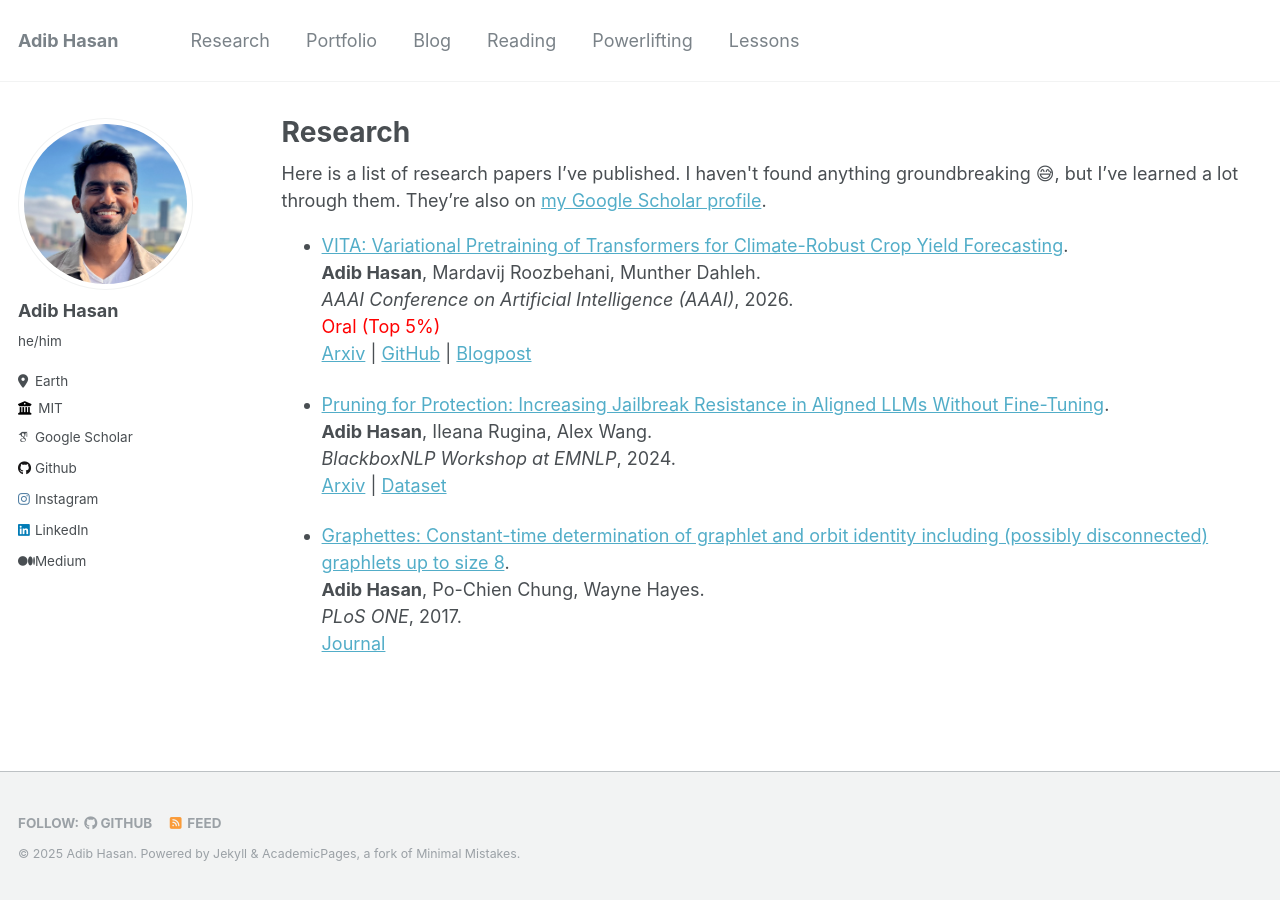
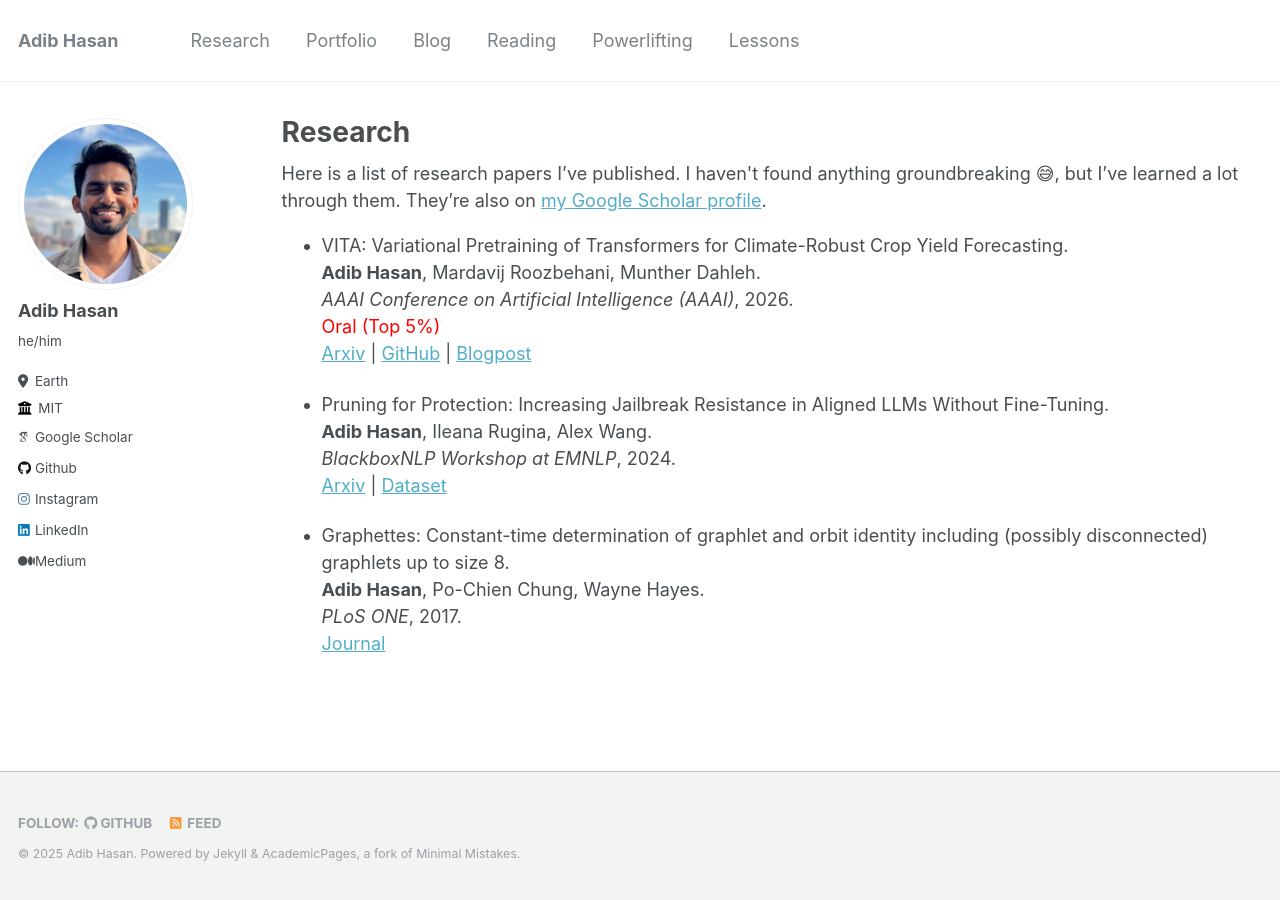
Before and after one commit to Neehan/neehan.github.io, a Jekyll site: the page built from _pages/research.md, in a window 1280 px wide. Built offline with Jekyll 4.4.1, drawn with Linux system fonts in a browser that asks for light colours; some web fonts are replaced; part of the change alters nothing that is shown.

Commit message:
redesign research page

```diff
--- a/_pages/research.md
+++ b/_pages/research.md
@@ -9,18 +9,18 @@ author_profile: true
   <div class="wordwrap">Here is a list of research papers I’ve published. I haven't found anything groundbreaking 😅, but I’ve learned a lot through them. They’re also on <a href="{{site.author.googlescholar}}">my Google Scholar profile</a>.</div>
 {% endif %}
 
-* [VITA: Variational Pretraining of Transformers for Climate-Robust Crop Yield Forecasting](https://arxiv.org/abs/2508.03589). <br>
+* VITA: Variational Pretraining of Transformers for Climate-Robust Crop Yield Forecasting. <br>
   **Adib Hasan**, Mardavij Roozbehani, Munther Dahleh. <br>
   *AAAI Conference on Artificial Intelligence (AAAI)*, 2026. <br>
   <span style="color: red;">Oral (Top 5%)</span> <br>
   [Arxiv](https://arxiv.org/abs/2508.03589) \| [GitHub](https://github.com/Neehan/VITA) \| [Blogpost](/blog/vita/)
 
-* [Pruning for Protection: Increasing Jailbreak Resistance in Aligned LLMs Without Fine-Tuning](https://arxiv.org/abs/2401.10862). <br>
+* Pruning for Protection: Increasing Jailbreak Resistance in Aligned LLMs Without Fine-Tuning. <br>
   **Adib Hasan**, Ileana Rugina, Alex Wang. <br>
   *BlackboxNLP Workshop at EMNLP*, 2024. <br>
   [Arxiv](https://arxiv.org/abs/2401.10862) \| [Dataset](https://huggingface.co/datasets/notadib/harmful-tasks)
 
-* [Graphettes: Constant-time determination of graphlet and orbit identity including (possibly disconnected) graphlets up to size 8](https://journals.plos.org/plosone/article?id=10.1371/journal.pone.0181570). <br>
+* Graphettes: Constant-time determination of graphlet and orbit identity including (possibly disconnected) graphlets up to size 8. <br>
   **Adib Hasan**, Po-Chien Chung, Wayne Hayes. <br>
   *PLoS ONE*, 2017. <br>
   [Journal](https://journals.plos.org/plosone/article?id=10.1371/journal.pone.0181570)
```
